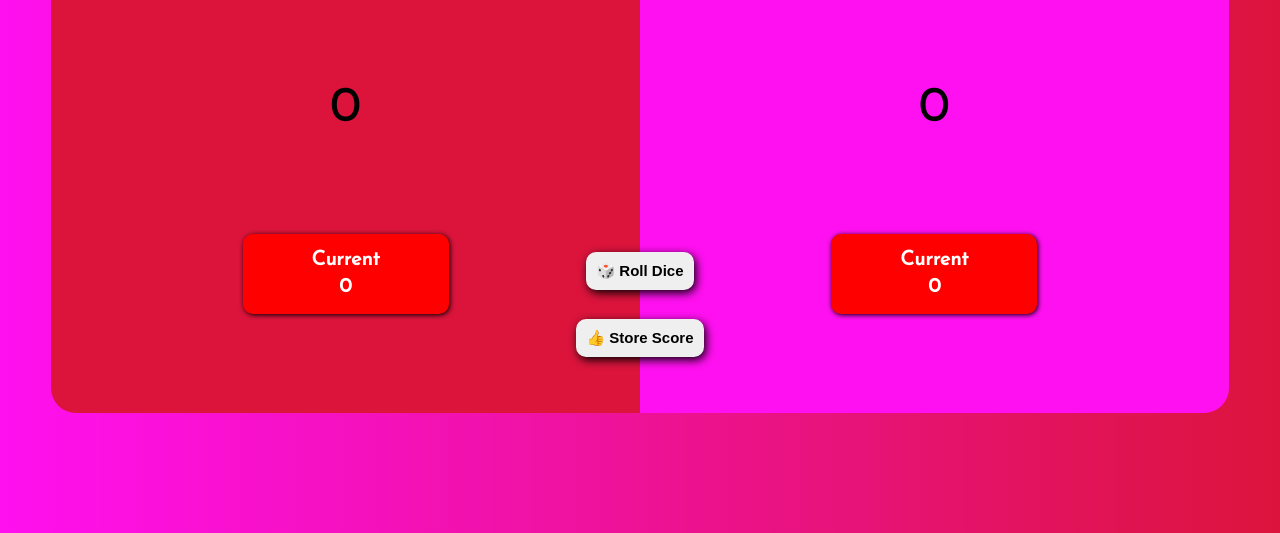
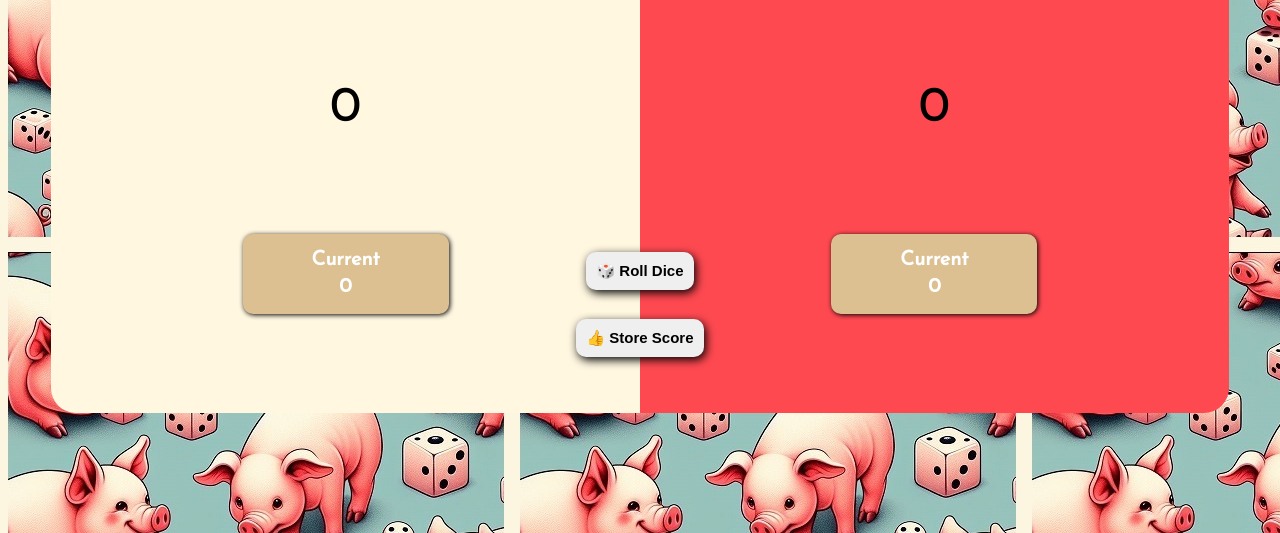
Before and after one commit to milan-miller/pig-dice-game, a plain HTML site: page index.html in a window 1280 px wide. Shown: the part 267-800 px from the top of the page. Drawn offline with Linux system fonts and the light colour scheme.

Commit message:
refactor: background and color palette

```diff
--- a/style.css
+++ b/style.css
@@ -3,9 +3,9 @@
 :root {
 	--primary-font-color: #000;
 	--secondary-font-color: #fff;
-	--primary-bg-color: #dc143c;
-	--secondary-bg-color: #ff10f0;
-	--tertiary-bg-color: #ff0000;
+	--primary-bg-color: #fff7e0;
+	--secondary-bg-color: #ff4951;
+	--tertiary-bg-color: #ddc091;
 	--hover-color: #ee1299;
 }
 
@@ -21,17 +21,13 @@ html {
 }
 
 body {
-	background: linear-gradient(
-		90deg,
-		var(--secondary-bg-color),
-		var(--primary-bg-color)
-	);
 	height: 100vh;
 	display: flex;
 	align-items: center;
 	color: var(--primary-font-color);
 	justify-content: center;
 	font-family: 'Josefin Sans', sans-serif;
+	background-image: url('assets/pig-bg.jpg');
 }
 
 main {
@@ -137,6 +133,7 @@ main {
 	cursor: pointer;
 	font-size: 1.7rem;
 	font-weight: bold;
+	text-shadow: 2px 2px 2px black;
 }
 
 .hidden {
```
Also changed, not shown: assets/pig-bg.jpg (added).
